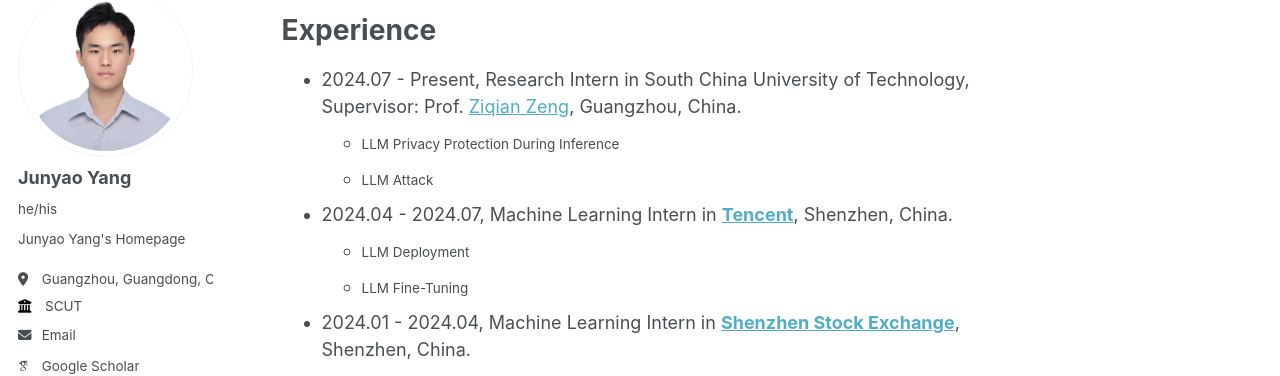
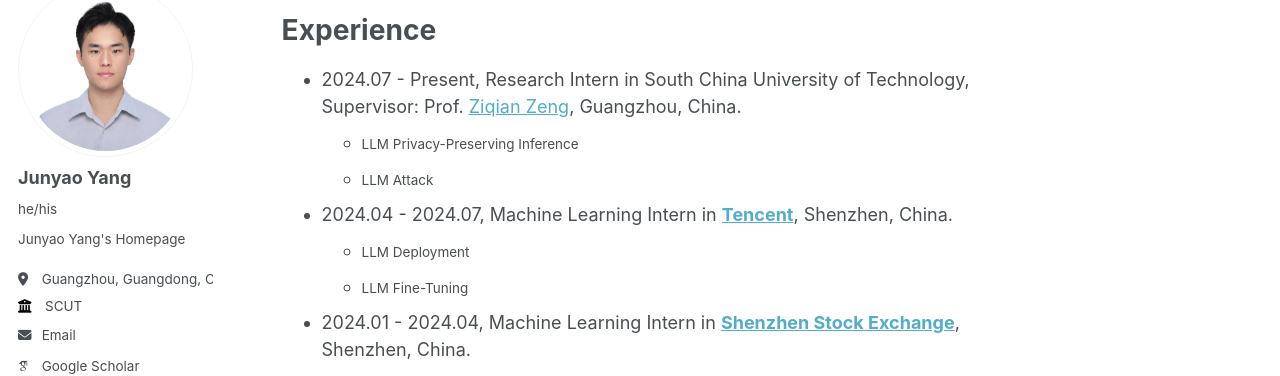
Before and after one commit to jyyang26/jyyang26.github.io, a Jekyll site: the page built from _pages/about.md, in a window 1280 px wide and 900 px high, scrolled down 910 px. Shown: the part 124-500 px from the top of the window. Built offline with Jekyll 4.4.1, drawn with Linux system fonts in a browser that asks for light colours; some web fonts are replaced.

Commit message:
Update about.md

```diff
--- a/_pages/about.md
+++ b/_pages/about.md
@@ -36,7 +36,7 @@ Education
 Experience
 ======
 - 2024.07 - Present, Research Intern in South China University of Technology, Supervisor: Prof. [Ziqian Zeng](https://ziqianzeng.github.io/),     Guangzhou, China.
-  - <small>LLM Privacy Protection During Inference</small>
+  - <small>LLM Privacy-Preserving Inference</small>
   - <small>LLM Attack</small>
 - 2024.04 - 2024.07, Machine Learning Intern in **[Tencent](https://kf.qq.com/)**,     Shenzhen, China.
   - <small>LLM Deployment</small>
```
